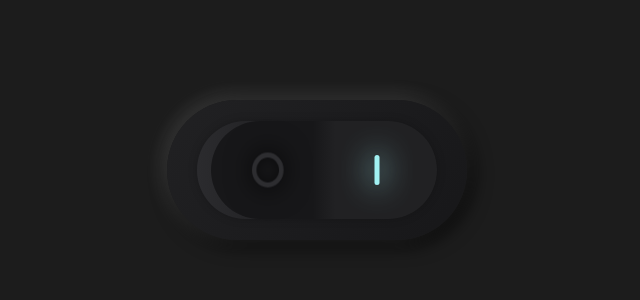
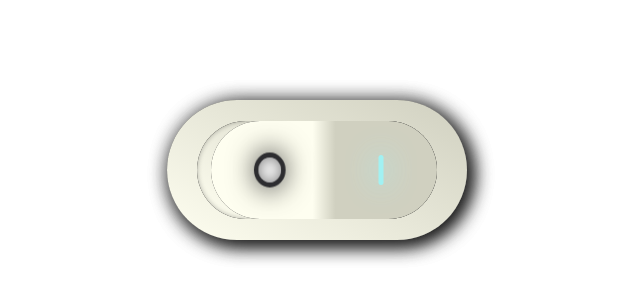
Before and after one commit to shanth1/neumorphism, a plain HTML site: page index.html in a window 1280 px wide. Shown: the part 230-530 px from the top of the page, without its empty margins (323-963 px from the left). Drawn offline with Linux system fonts and the light colour scheme.

Commit message:
switch-dark-light-mode

```diff
--- a/index.html
+++ b/index.html
@@ -6,16 +6,15 @@
     <link rel="stylesheet" href="styles/styles.css">
 </head>
 <body>
-    <div class="container">
-        <div class="button">
-            <div class="left-click-trigger"></div>
-            <div class="right-click-trigger"></div>
-            <div class="switch">
-                <div class="inner"></div>
+    <div class="switch-box">
+        <div class="switch">
+            <div class="inner">
+                <div class="icon-on"></div>
+                <div class="icon-off"></div>
             </div>
-            <div class="icon-on"></div>
-            <div class="icon-off"></div>
         </div>
+        <div class="left-click-trigger"></div>
+        <div class="right-click-trigger"></div>
     </div>
     <script src="scripts/script.js"></script>
 </body>
--- a/scripts/script.js
+++ b/scripts/script.js
@@ -1,7 +1,15 @@
+let switchBox = document.querySelectorAll('.switch-box, .switch, .inner');
+
 document.querySelector(".left-click-trigger").addEventListener('click', ()=>{
-    document.querySelector(".button").classList.add("off");
+    document.querySelector("body").classList.add("off");
+    for (let elements of switchBox ){
+        elements.classList.add("off")
+    }
 });
 
 document.querySelector(".right-click-trigger").addEventListener('click', ()=>{
-    document.querySelector(".button").classList.remove("off");
+    document.querySelector("body").classList.remove("off");
+    for (let elements of switchBox ){
+        elements.classList.remove("off")
+    }
 });
--- a/styles/styles.css
+++ b/styles/styles.css
@@ -1,128 +1,201 @@
-html, body {
+/* Define vars for the root element */
+:root {
+    /* Animation */
+    --transition: 0.5s cubic-bezier(0.9, 0, 0, 1);
+
+
+    /* Sizes */
+    --switch-box-width: 300px;
+    --switch-box-height: 140px;
+
+    --switch-width: calc(var(--switch-box-width)*0.8);
+    --switch-height: calc(var(--switch-box-height)*0.7);;
+
+    --icon-on-width: 5px;
+    --icon-on-height: 30px;
+    --icon-off-width: 25px;
+    --icon-off-height: 25px;
+    --icon-on: #a1f1f2;
+    --icon-off-border-power: #f2a2a1;
+    --icon-off-border-no-power: 5px solid #2d2d30;
+    --icon-no-power: #2d2d30;
+
+    --switch-inner-shift: 6%;
+
+    /* Dark */
+    --bg-dark: #171719;
+    --icon-off-bg-dark: #111;
+
+    --gradient-dark-box: linear-gradient(30deg, #171719, #212123);
+    --inner-gradient-dark: linear-gradient(90deg, #171719 45%, #212123 55% );
+
+    --shadow-dark-box: -4px -4px 20px rgba(255, 255, 255, 0.15),
+    4px 4px 20px rgba(0, 0, 0, 0.9);
+    --shadow-dark-switch: 0 0 5px rgba(0, 0, 0, 0.3) inset;
+    --shadow-dark-inner: ;
+    --shadow-dark-icon-on: 0 0 25px rgba(0, 0, 0, 0.9);
+    --shadow-dark-icon-off: ;
+    --shadow-dark-icon-off-glow: 0 0 30px rgba(242, 162, 161, 0.8), inset 0 0 15px rgba(242, 162, 161, 0.5);
+
+
+    /* Light */
+    --bg-light: #ffd;
+    --icon-off-bg-light: #fff;
+
+    --gradient-light-box: linear-gradient(30deg, #fefef0, #d0d0c0);
+    --inner-gradient-light: linear-gradient(90deg, #fefef0 45%, #d0d0c0 55% );
+
+    --shadow-light-box: -4px -4px 20px rgba(255, 255, 255, 0.15),
+    4px 4px 20px rgba(0, 0, 0, 0.9);
+    --shadow-light-switch: 0 0 5px rgba(0, 0, 0, 0.3) inset;
+    --shadow-light-inner: ;
+    --shadow-light-icon-off: 0 0 30px rgba(0, 0, 0, 0.8), inset 0 0 15px rgba(0, 0, 0, 0.5);
+    --shadow-light-icon-on: ;
+    --shadow-light-icon-on-glow: 0 0 30px 2px rgba(161, 241, 248, 0.8);
+}
+
+body {
     margin: 0;
     padding: 0;
-}
-
-.container {
-    background: #1c1c1c;
+    background: var(bg-light);
     width: 100vw;
     height: 100vh;
     position: relative;
+    transition: var(--transition)
+}
+body.off {
+    background: var(--bg-dark);
 }
 
-.container .button {
+.switch-box {
+    opacity: 1;
     cursor: pointer;
-    background: linear-gradient(130deg, #212123, #171719);
+    position: relative;
+    top: 50%;
+    left: 50%;
+    transform: translate(-50%, -50%);
+    width: var(--switch-box-width);
+    height: var(--switch-box-height);
+    border-radius: calc(var(--switch-box-height)/2);
+    background: var(--gradient-dark-box);
+    box-shadow: var(--shadow-dark-box);
+}
+.switch-box::before {
+    content: "";
+    display: block;
+    height: 100%;
+    border-radius: calc(var(--switch-box-height)/2);
+    background: var(--gradient-light-box);
+    box-shadow: var(--shadow-light-box);
+    transition: var(--transition);
+
+}
+.switch-box.off::before {
+    opacity: 0;
+}
+
+.switch-box .switch {
     position: absolute;
     top: 50%;
     left: 50%;
     transform: translate(-50%, -50%);
-    width: 300px;
-    height: 140px;
-    border-radius: 150px;
-    box-shadow: -4px -4px 20px rgba(255, 255, 255, 0.15),
-    4px 4px 20px rgba(0, 0, 0, 0.9);
+    width: var(--switch-width);
+    height: var(--switch-height);
+    border-radius: calc(var(--switch-height)/2);
+    background: var(--gradient-dark-box);
+    box-shadow: var(--shadow-dark-switch);
 }
-
-.container .button .left-click-trigger,
-.container .button .right-click-trigger {
-    position: absolute;
-    left: 0;
-    width: 50%;
+.switch-box .switch::before{
+    content: "";
+    display: block;
     height: 100%;
-    z-index: 50;
-    top: 0;
+    border-radius: calc(var(--switch-height)/2);
+    background: var(--gradient-light-box);
+    box-shadow: var(--shadow-light-switch);
+    transition: var(--transition);
 }
-
-.container .button .right-click-trigger {
-    left: 50%;
-
-}
-
-.container .button .switch {
-    background: linear-gradient(90deg, #2b2b2e, #0d0d0e);
-    border-radius: 150px;
-    position: absolute;
-    left: 50%;
-    top: 50%;
-    transform: translate(-50%, -50%);
-    width: 80%;
-    height: 70%;
-    box-shadow: 0 0 10px rgba(0, 0, 0, 0.2);
-}
-
-.container .button .switch .inner {
-    background: linear-gradient(90deg, #171719 45%, #212123 55% );
-    width: 94%;
-    height: 100%;
-    transition: 0.5s cubic-bezier(0.9, 0, 0, 1);
-    position: absolute;
-    left: 6%;
-    border-radius: 150px;
-
-}
-
-.container .button .switch .inner::after {
-    content: "";
-    position: absolute;
-    top: 0;
-    left: 0;
-    width: 100%;
-    height: 100%;
-    background: linear-gradient(90deg, #171719 45%, #212123 55% );
-    transition: 0.5s cubic-bezier(0.9, 0, 0, 1);
-    border-radius: 150px;
+.switch-box .switch.off::before {
     opacity: 0;
 }
 
-.container .button .icon-on {
+.switch-box .left-click-trigger,
+.switch-box .right-click-trigger {
+    position: absolute;
+    top: calc((100% - var(--switch-height))/2);
+    left: calc((100% - var(--switch-width))/2);
+    width: calc(var(--switch-width)/2);
+    height: var(--switch-height);
+    border-radius: calc(var(--switch-height)/2);
+}
+.switch-box .right-click-trigger {
+    left: 50%;
+}
+
+
+.switch-box .switch .inner {
+    position: absolute;
+    top: 0;
+    left: var(--switch-inner-shift);
+    width: calc(100% - var(--switch-inner-shift));
+    height: 100%;
+    border-radius: calc(var(--switch-height)/2);
+    background: var(--inner-gradient-dark);
+    transition: var(--transition);
+
+}
+.switch-box .switch .inner::before {
+    content: "";
+    display: block;
+    height: 100%;
+    border-radius: calc(var(--switch-box-height)/2);
+    background: var(--inner-gradient-light);
+    transition: var(--transition);
+}
+.switch-box .switch .inner.off::before {
+    opacity: 0;
+}
+.switch-box.off .switch .inner {
+    left: 0;
+}
+
+.inner .icon-on {
     position: absolute;
     top: 50%;
-    left: 70%;
+    left: 75%;
     transform: translate(-50%, -50%);
-    background: #a1f1f2;
-    width: 5px;
-    height: 30px;
-    border-radius: 20px;
-    box-shadow: 0 0 30px 2px rgba(161, 241, 248, 0.8);
-    transition: 0.5s cubic-bezier(0.9, 0, 0, 1);
+    width: var(--icon-on-width);
+    height: var(--icon-on-height);
+    border-radius: calc(var(--icon-on-height)/2);
+    background: var(--icon-on);
+    box-shadow: var(--shadow-light-icon-on-glow);
+    transition: var(--transition);
 }
 
-.container .button .icon-off {
+.inner .icon-off {
     position: absolute;
     top: 50%;
-    left: 33%;
+    left: 25%;
     transform: translate(-45%, -50%) rotate3d(0, 1, 0, 25deg);
-    background: #171719;
-    width: 25px;
-    height: 25px;
+    width: var(--icon-off-width);
+    height: var(--icon-off-height);
+    border: var(--icon-off-border-no-power);
     border-radius: 50%;
-    transition: 0.5s cubic-bezier(0.9, 0, 0, 1);
-    box-shadow: 0 0 30px rgba(0, 0, 0, 0.8), inset 0 0 15px rgba(0, 0, 0, 0.5);
-    border: 5px solid #2d2d30;
+    background: var(--icon-off-bg-light);
+    box-shadow: var(--shadow-light-icon-off);
+    transition: var(--transition);
 }
 
-.container .button.off .icon-on {
-    left: 67%;
-    box-shadow: 0 0 25px rgba(0, 0, 0, 0.9);
-    background: #2d2d30;
+.switch-box.off .icon-on {
+    left: 75%;
+    background: var(--icon-no-power);
+    box-shadow: var(--shadow-dark-icon-on);
     transform: translate(-50%, -50%) rotate3d(0, 1, 0, 25deg);
 }
 
-.container .button.off .icon-off {
-    left: 30%;
-    background: #212123;
-    border-color: #f2a2a1;
-    box-shadow: 0 0 30px rgba(242, 162, 161, 0.8), inset 0 0 15px rgba(242, 162, 161, 0.5);
-    transform: translate(-50%, -50%) rotate3d(0, 1, 0, 0deg);
+.switch-box.off .icon-off {
+    left: 25%;
+    background: var(--icon-off-bg-dark);
+    border-color: var(--icon-off-border-power);
+    box-shadow: var(--shadow-dark-icon-off-glow);
+    transform: translate(-50%, -50%);
 }
-
-.container .button.off .switch .inner {
-    left: 0;
-
-}
-
-.container .button.off .switch .inner::after {
-    opacity: 1;
-
-}
```
Also changed, not shown: styles/dark_mode.css (added), styles/light_mode.css (added).
